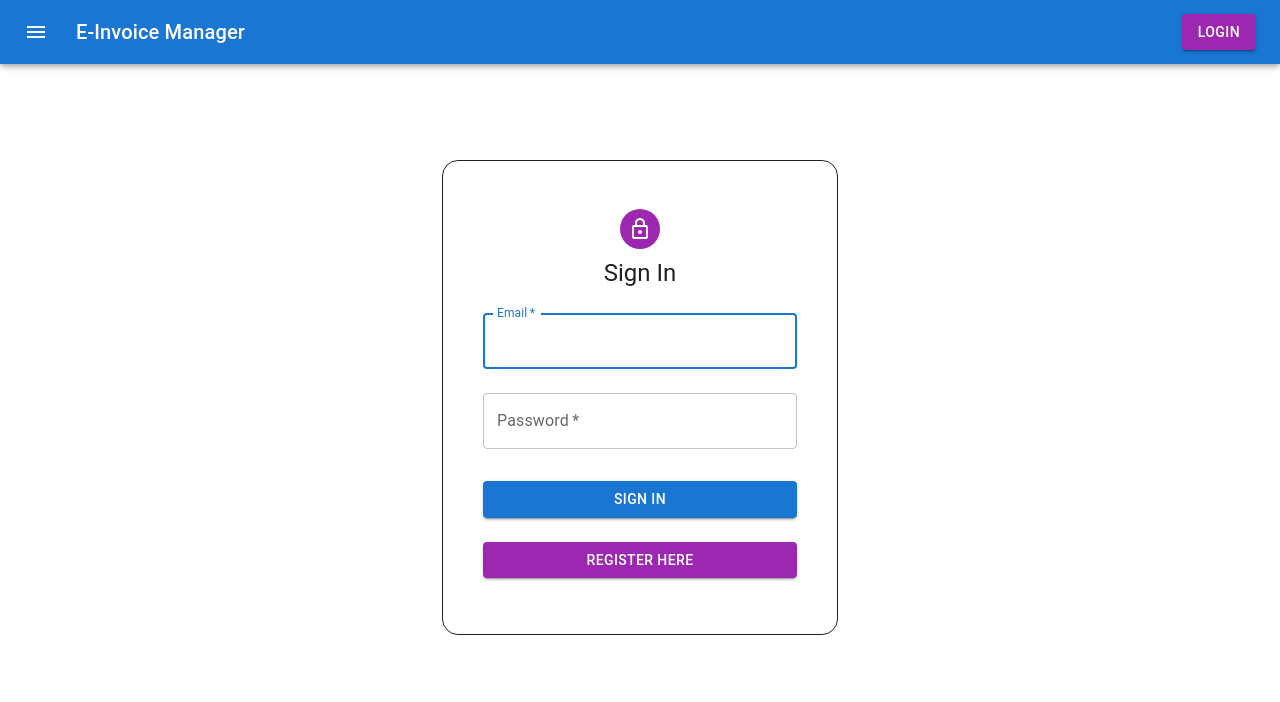
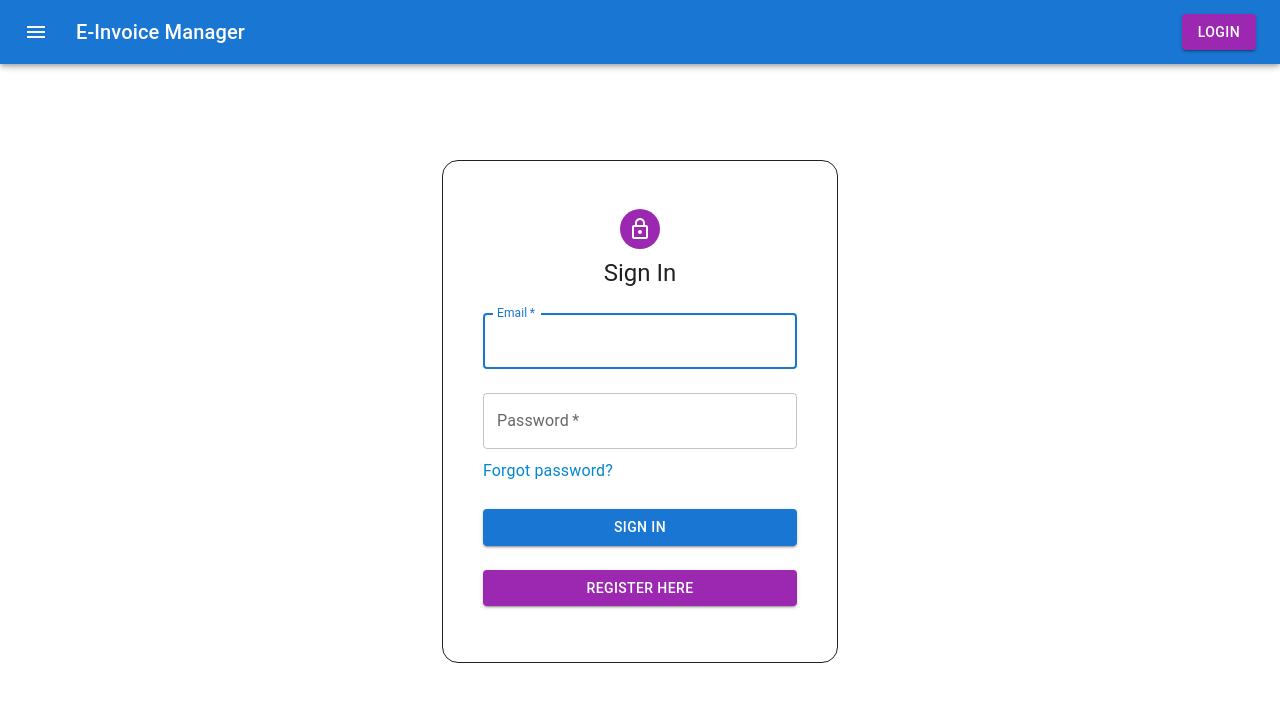
Before and after one commit to Nathan-CSE/Invoicify, a React (Create React App) app in the folder frontend/: page /sign-in in a window 1280 px wide. Shown: the top 702 px of the page. Built offline with nearby package versions, Linux system fonts and the light colour scheme.

Commit message:
added forgot password field

```diff
--- a/frontend/src/pages/SignIn.tsx
+++ b/frontend/src/pages/SignIn.tsx
@@ -111,6 +111,16 @@ export default function SignIn(props: {
               id='password'
               autoComplete='current-password'
             />
+
+            <Typography
+              variant='subtitle1'
+              sx={{ color: 'info.main', textDecoration: 'none' }}
+              component={Link}
+              to='/sign-up'
+              gutterBottom
+            >
+              Forgot password?
+            </Typography>
             <Button type='submit' fullWidth variant='contained' sx={{ mt: 3 }}>
               Sign In
             </Button>
```
